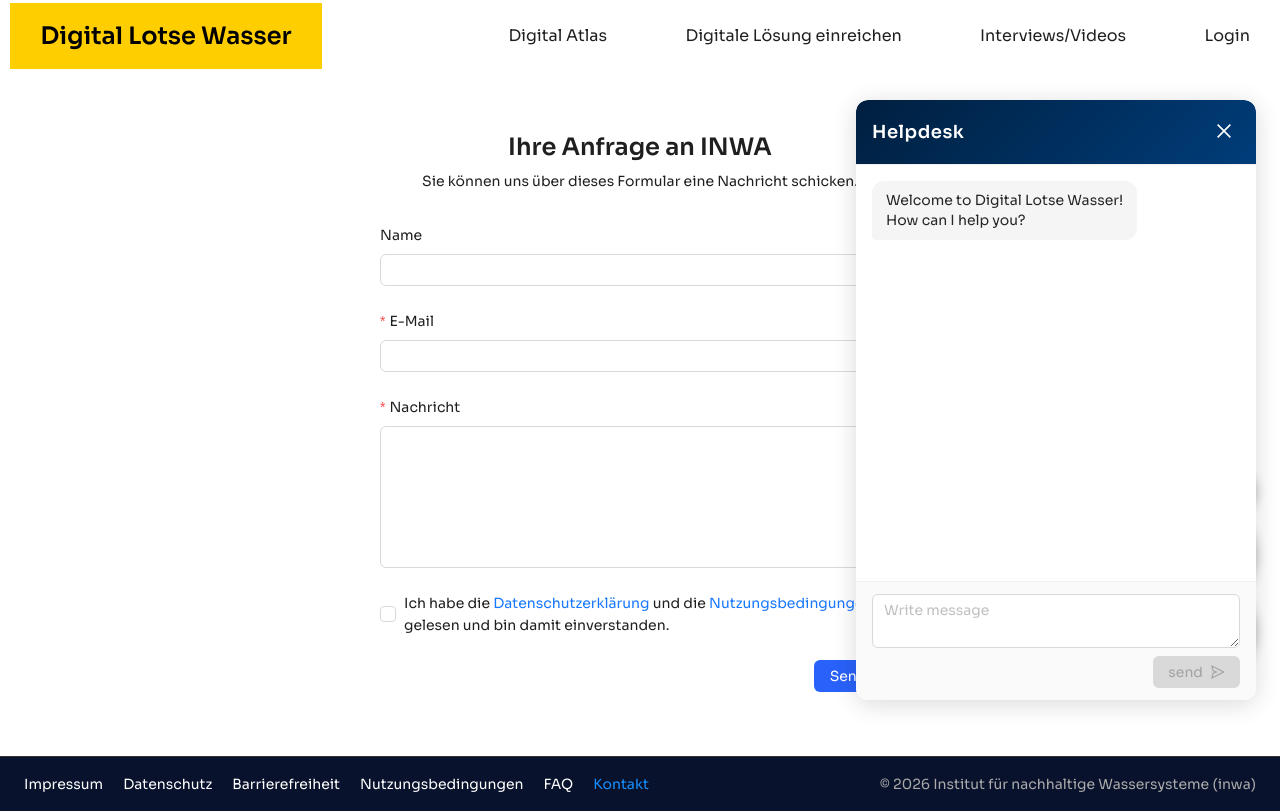
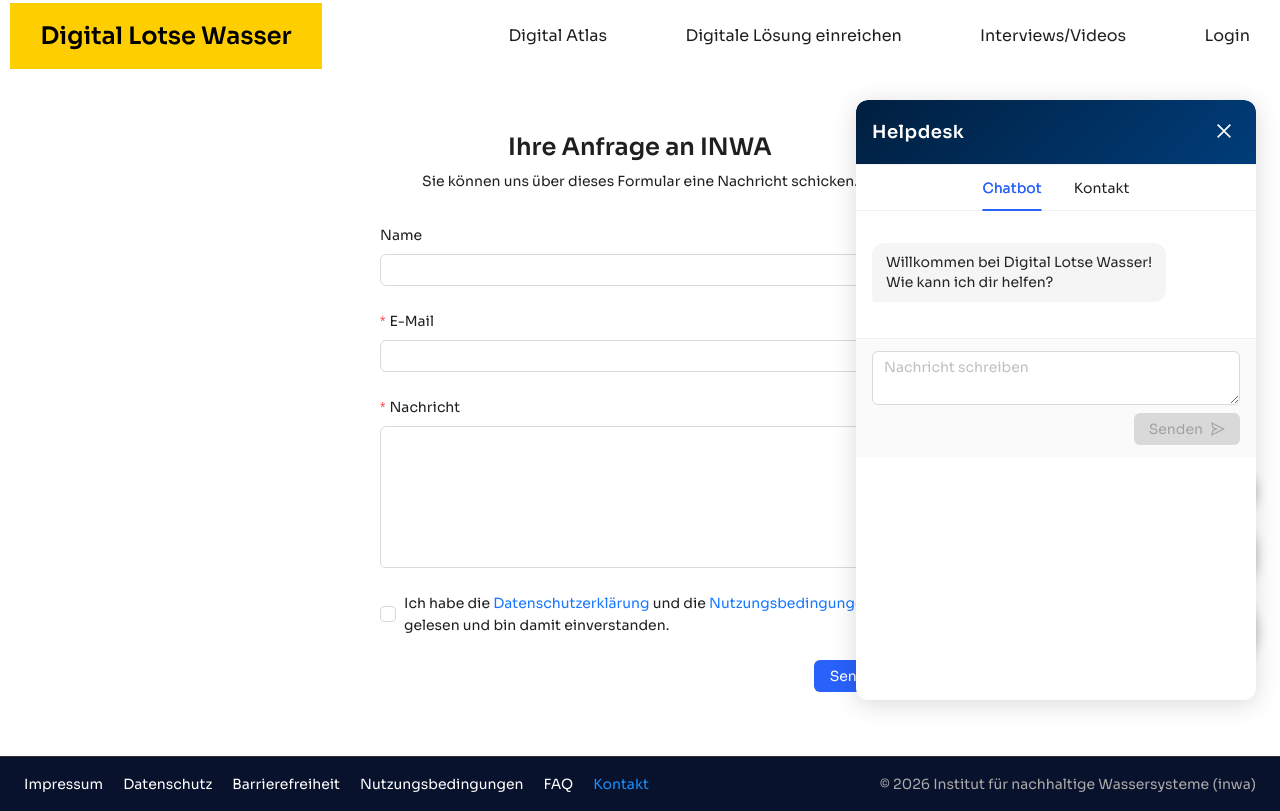
Before and after one commit to Minbaeva666/water_digital_navigator-, a React (Vite) app in the folder frontend/: page /dilowa/kontakt in a window 1280 px wide. Both pictures are taken after a click on the button 1236 px from the left and 748 px from the top of the page. Built offline with nearby package versions, Linux system fonts and the light colour scheme; some icons are missing.

Commit message:
tried to add contact form chat bot

```diff
--- a/frontend/src/components/helpdesk/HelpdeskContactForm.tsx
+++ b/frontend/src/components/helpdesk/HelpdeskContactForm.tsx
@@ -19,11 +19,13 @@ const HelpdeskContactForm: React.FC = () => {
     setLoading(true);
     try {
       await helpdeskService.submitContactForm(values);
-      message.success("Thank you! We will get back to you soon.");
+      message.success("Vielen Dank! Wir werden uns bald bei dir melden.");
       form.resetFields();
     } catch (error) {
       console.error("Error submitting contact form:", error);
-      message.error("Failed to send message. Please try again.");
+      message.error(
+        "Nachricht konnte nicht gesendet werden. Bitte versuche es später erneut.",
+      );
     } finally {
       setLoading(false);
     }
@@ -40,36 +42,36 @@ const HelpdeskContactForm: React.FC = () => {
         <Form.Item
           name="name"
           label="Name"
-          rules={[{ required: true, message: "Please enter your name" }]}
+          rules={[{ required: true, message: "Bitte gib deinen Namen ein" }]}
         >
-          <Input placeholder="Your name" />
+          <Input placeholder="Dein Name" />
         </Form.Item>
 
         <Form.Item
           name="email"
-          label="Email"
+          label="E-Mail"
           rules={[
-            { required: true, message: "Please enter your email" },
-            { type: "email", message: "Invalid email format" },
+            { required: true, message: "Bitte gib deine E-Mail ein" },
+            { type: "email", message: "Ungültiges E-Mail-Format" },
           ]}
         >
-          <Input placeholder="your@email.com" />
+          <Input placeholder="deine@email.com" />
         </Form.Item>
 
         <Form.Item
           name="subject"
-          label="Subject"
-          rules={[{ required: true, message: "Please enter a subject" }]}
+          label="Betreff"
+          rules={[{ required: true, message: "Bitte gib einen Betreff ein" }]}
         >
-          <Input placeholder="Subject" />
+          <Input placeholder="Betreff" />
         </Form.Item>
 
         <Form.Item
           name="message"
-          label="Message"
-          rules={[{ required: true, message: "Please enter your message" }]}
+          label="Nachricht"
+          rules={[{ required: true, message: "Bitte gib deine Nachricht ein" }]}
         >
-          <Input.TextArea placeholder="Your message" rows={4} />
+          <Input.TextArea placeholder="Deine Nachricht" rows={4} />
         </Form.Item>
 
         <Form.Item>
@@ -80,7 +82,7 @@ const HelpdeskContactForm: React.FC = () => {
             className="contact-submit-btn"
             block
           >
-            send <SendOutlined />
+            Senden <SendOutlined />
           </Button>
         </Form.Item>
       </Form>
--- a/frontend/src/components/helpdesk/HelpdeskWidget.less
+++ b/frontend/src/components/helpdesk/HelpdeskWidget.less
@@ -34,6 +34,7 @@
     display: flex;
     justify-content: space-evenly;
 }
+
 .helpdesk-widget {
   position: fixed;
   bottom: 100px;
@@ -99,6 +100,68 @@
 
   &:hover {
     background-color: rgba(255, 255, 255, 0.1);
+  }
+}
+
+.helpdesk-tabs {
+  flex: 1;
+  display: flex;
+  flex-direction: column;
+  padding: 0;
+  min-height: 0;
+  overflow: hidden;
+
+  :global(.ant-tabs) {
+    display: flex;
+    flex-direction: column;
+    height: 100%;
+  }
+
+  :global(.ant-tabs-nav) {
+    margin: 0;
+    padding: 8px 16px;
+    border-bottom: 1px solid #f0f0f0;
+    flex-shrink: 0;
+  }
+
+  :global(.ant-tabs-nav-list) {
+    flex: 0 0 auto;
+  }
+
+  :global(.ant-tabs-content-holder) {
+    flex: 1 1 auto;
+    display: flex;
+    flex-direction: column;
+    min-height: 0;
+    overflow: hidden;
+  }
+
+  :global(.ant-tabs-content) {
+    flex: 1 1 100%;
+    overflow: hidden !important;
+    padding: 0;
+    display: flex;
+    flex-direction: column;
+  }
+
+  :global(.ant-tabs-content-top) {
+    flex: 1 1 100%;
+    display: flex;
+    flex-direction: column;
+    overflow: hidden;
+  }
+
+  :global(.ant-tabs-tabpane) {
+    flex: 1 1 100%;
+    padding: 0;
+    display: none !important;
+    flex-direction: column;
+    overflow: hidden !important;
+  }
+
+  :global(.ant-tabs-tabpane-active) {
+    display: flex !important;
+    flex-direction: column;
   }
 }
 
--- a/frontend/src/components/helpdesk/HelpdeskWidget.tsx
+++ b/frontend/src/components/helpdesk/HelpdeskWidget.tsx
@@ -1,11 +1,12 @@
 import React, { useState, useRef, useEffect } from "react";
-import { Button, Input, Spin } from "antd";
+import { Button, Input, Tabs, Spin } from "antd";
 import {
   SendOutlined,
   CloseOutlined,
   MessageOutlined,
 } from "@ant-design/icons";
 import "./HelpdeskWidget.less";
+import HelpdeskContactForm from "./HelpdeskContactForm";
 import helpdeskService from "../../services/helpdeskService";
 
 interface Message {
@@ -17,10 +18,11 @@ interface Message {
 
 const HelpdeskWidget: React.FC = () => {
   const [isOpen, setIsOpen] = useState(false);
+  const [activeTab, setActiveTab] = useState("chatbot");
   const [messages, setMessages] = useState<Message[]>([
     {
       id: "1",
-      text: "Welcome to Digital Lotse Wasser!\nHow can I help you?",
+      text: "Willkommen bei Digital Lotse Wasser!\nWie kann ich dir helfen?",
       sender: "bot",
       timestamp: new Date(),
     },
@@ -83,6 +85,60 @@ const HelpdeskWidget: React.FC = () => {
     }
   };
 
+  const items = [
+    {
+      key: "chatbot",
+      label: "Chatbot",
+      children: (
+        <div className="helpdesk-chat-container">
+          <div className="helpdesk-messages">
+            {messages.map((msg) => (
+              <div
+                key={msg.id}
+                className={`helpdesk-message ${
+                  msg.sender === "user" ? "user-message" : "bot-message"
+                }`}
+              >
+                <div className="message-bubble">{msg.text}</div>
+              </div>
+            ))}
+            {loading && (
+              <div className="helpdesk-message bot-message">
+                <div className="message-bubble">
+                  <Spin size="small" spinning={true} />
+                </div>
+              </div>
+            )}
+            <div ref={messagesEndRef} />
+          </div>
+          <div className="helpdesk-input-area">
+            <Input.TextArea
+              placeholder="Nachricht schreiben"
+              value={inputValue}
+              onChange={(e) => setInputValue(e.target.value)}
+              onKeyPress={handleKeyPress}
+              rows={2}
+              className="helpdesk-input"
+            />
+            <Button
+              type="primary"
+              onClick={handleSendMessage}
+              disabled={!inputValue.trim() || loading}
+              className="helpdesk-send-btn"
+            >
+              Senden <SendOutlined />
+            </Button>
+          </div>
+        </div>
+      ),
+    },
+    {
+      key: "contact",
+      label: "Kontakt",
+      children: <HelpdeskContactForm />,
+    },
+  ];
+
   return (
     <>
       {/* Floating Button */}
@@ -112,46 +168,12 @@ const HelpdeskWidget: React.FC = () => {
             />
           </div>
 
-          <div className="helpdesk-chat-container">
-            <div className="helpdesk-messages">
-              {messages.map((msg) => (
-                <div
-                  key={msg.id}
-                  className={`helpdesk-message ${
-                    msg.sender === "user" ? "user-message" : "bot-message"
-                  }`}
-                >
-                  <div className="message-bubble">{msg.text}</div>
-                </div>
-              ))}
-              {loading && (
-                <div className="helpdesk-message bot-message">
-                  <div className="message-bubble">
-                    <Spin size="small" spinning={true} />
-                  </div>
-                </div>
-              )}
-              <div ref={messagesEndRef} />
-            </div>
-            <div className="helpdesk-input-area">
-              <Input.TextArea
-                placeholder="Write message"
-                value={inputValue}
-                onChange={(e) => setInputValue(e.target.value)}
-                onKeyPress={handleKeyPress}
-                rows={2}
-                className="helpdesk-input"
-              />
-              <Button
-                type="primary"
-                onClick={handleSendMessage}
-                disabled={!inputValue.trim() || loading}
-                className="helpdesk-send-btn"
-              >
-                send <SendOutlined />
-              </Button>
-            </div>
-          </div>
+          <Tabs
+            activeKey={activeTab}
+            onChange={setActiveTab}
+            items={items}
+            className="helpdesk-tabs"
+          />
         </div>
       )}
     </>
```
